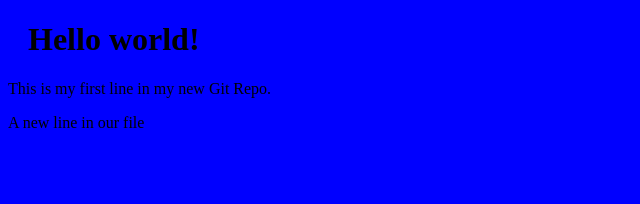
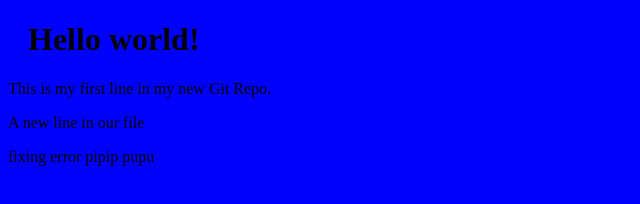
Before and after one commit to Santiagolainen/Santiagolainen.github.io, a plain HTML site: page index.html in a window 1280 px wide. Shown: the whole page, without its empty margins (0-640 px from the left). Drawn offline with Linux system fonts and the light colour scheme.

Commit message:
updated index.html with emergency fix

```diff
--- a/index.html
+++ b/index.html
@@ -10,5 +10,6 @@
     <h1>Hello world!</h1>
     <p>This is my first line in my new Git Repo.</p>
     <p>A new line in our file</p>
+    <p>fixing error pipip pupu</p>
 </body>
 </html>
```
